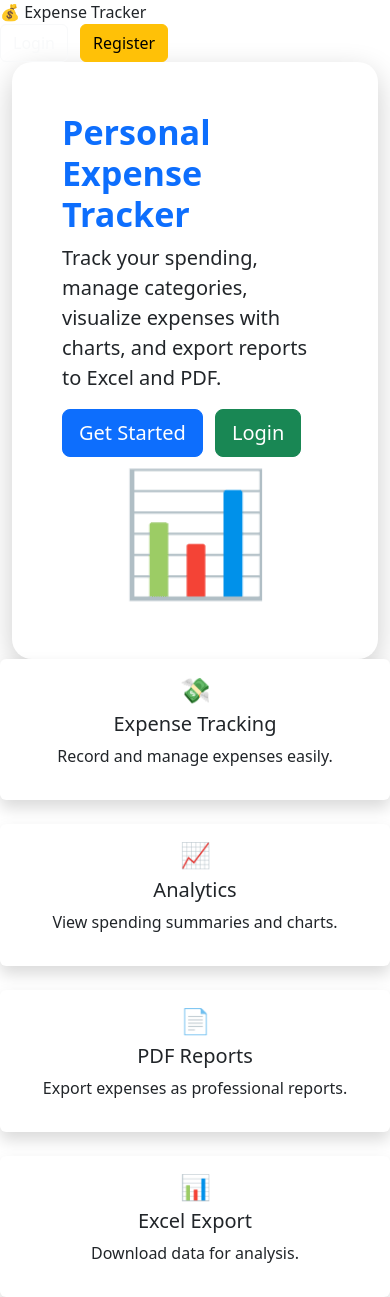
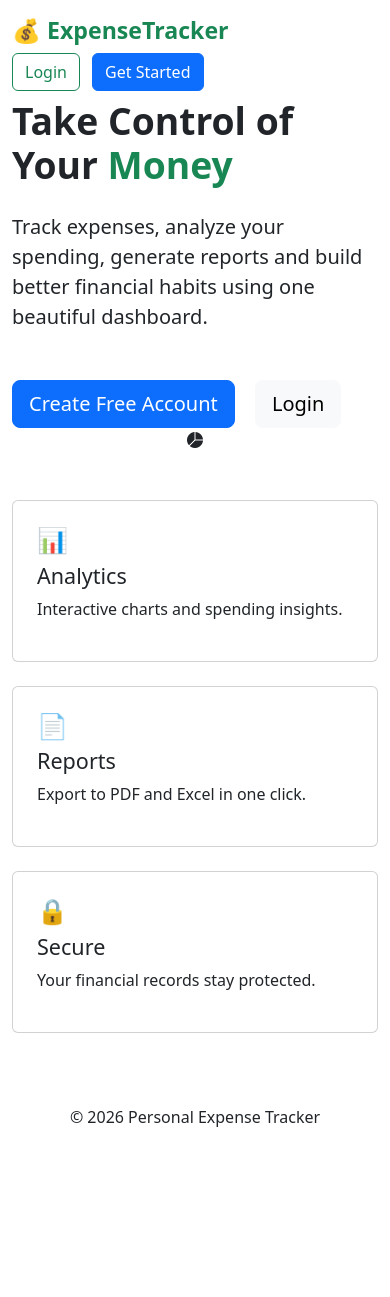
Before and after one commit to michaelmugeni/personal-expense-tracker, a Flask app: page / in a window 390 px wide. After the commit the page ends 1127 px from the top, so only its background shows below. Run offline with Flask 3, Linux system fonts and the light colour scheme.

Commit message:
css file added

```diff
--- a/templates/index.html
+++ b/templates/index.html
@@ -1,88 +1,108 @@
+<!DOCTYPE html>
+<html lang="en">
+
+<head>
+
+    <meta charset="UTF-8">
+
+    <meta name="viewport" content="width=device-width, initial-scale=1.0">
+
+    <title>Personal Expense Tracker</title>
+
+    <!-- Bootstrap -->
     <link href="https://cdn.jsdelivr.net/npm/bootstrap@5.3.3/dist/css/bootstrap.min.css" rel="stylesheet">
 
-<style>dff
+    <!-- Bootstrap Icons -->
+    <link rel="stylesheet"
+          href="https://cdn.jsdelivr.net/npm/bootstrap-icons@1.11.3/font/bootstrap-icons.min.css">
 
-    body{
-        background: linear-gradient(135deg,#0d6efd,#0dcaf0);
-        min-height:100vh;
-    }
+    <!-- Our CSS -->
+    <link rel="stylesheet"
+          href="{{ url_for('static', filename='css/style.css') }}">
 
-    .hero{
-        padding:100px 0;
-        color:white;
-    }
+</head>
 
-    .feature-card{
-        transition:0.3s;
-        border:none;
-    }
+<body>
 
-    .feature-card:hover{
-        transform:translateY(-8px);
-    }
+<!-- NAVBAR -->
 
-    .hero-box{
-        background:white;
-        border-radius:20px;
-        padding:50px;
-        box-shadow:0 10px 30px rgba(0,0,0,0.2);
-    }
+<nav class="navbar navbar-expand-lg bg-white">
 
-    footer{
-        color:white;
-        text-align:center;
-        padding:20px;
-    }
+    <div class="container">
 
-</style>
-    <a class="navbar-brand" href="#">
-        💰 Expense Tracker
+        <a class="navbar-brand fw-bold fs-3 text-success" href="/">
+            💰 ExpenseTracker
         </a>
 
         <div>
-        <a href="/login" class="btn btn-outline-light me-2">
+
+            <a href="/login" class="btn btn-outline-success me-2">
                 Login
             </a>
 
-        <a href="/register" class="btn btn-warning">
-            Register
-        </a>
-    </div>
-
-</div>
-<div class="container">
-
-    <div class="hero-box">
-
-        <div class="row align-items-center">
-
-            <div class="col-md-6">
-
-                <h1 class="display-4 fw-bold text-primary">
-                    Personal Expense Tracker
-                </h1>
-
-                <p class="lead text-dark">
-                    Track your spending, manage categories,
-                    visualize expenses with charts,
-                    and export reports to Excel and PDF.
-                </p>
-
-                <a href="/register" class="btn btn-primary btn-lg me-2">
+            <a href="/register" class="btn btn-primary">
                 Get Started
-                </a>
-
-                <a href="/login" class="btn btn-success btn-lg">
-                    Login
             </a>
 
         </div>
 
-            <div class="col-md-6 text-center">
+    </div>
 
-                <h1 style="font-size:120px;">
-                    📊
+</nav>
+
+<!-- HERO -->
+
+<section class="hero">
+
+<div class="container">
+
+<div class="row align-items-center">
+
+<div class="col-lg-6">
+
+<h1 class="display-3 fw-bold">
+
+Take Control of Your
+
+<span class="text-success">
+
+Money
+
+</span>
+
 </h1>
+
+<p class="lead mt-4">
+
+Track expenses, analyze your spending,
+generate reports and build better financial habits
+using one beautiful dashboard.
+
+</p>
+
+<div class="mt-5">
+
+<a href="/register"
+class="btn btn-primary btn-lg">
+
+Create Free Account
+
+</a>
+
+<a href="/login"
+class="btn btn-light btn-lg ms-3">
+
+Login
+
+</a>
+
+</div>
+
+</div>
+
+<div class="col-lg-6 text-center">
+
+<i class="bi bi-pie-chart-fill hero-icon"></i>
 
 </div>
 
@@ -90,21 +110,62 @@
 
 </div>
 
-</div>
+</section>
+
+<!-- FEATURES -->
+
+<section class="container py-5">
+
 <div class="row g-4">
 
-    <div class="col-md-3">
+<div class="col-md-4">
 
-        <div class="card feature-card shadow">
+<div class="card feature-card p-4">
 
-            <div class="card-body text-center">
+<h2>📊</h2>
 
-                <h2>💸</h2>
-
-                <h5>Expense Tracking</h5>
+<h4>Analytics</h4>
 
 <p>
-                    Record and manage expenses easily.
+
+Interactive charts and spending insights.
+
+</p>
+
+</div>
+
+</div>
+
+<div class="col-md-4">
+
+<div class="card feature-card p-4">
+
+<h2>📄</h2>
+
+<h4>Reports</h4>
+
+<p>
+
+Export to PDF and Excel in one click.
+
+</p>
+
+</div>
+
+</div>
+
+<div class="col-md-4">
+
+<div class="card feature-card p-4">
+
+<h2>🔒</h2>
+
+<h4>Secure</h4>
+
+<p>
+
+Your financial records stay protected.
+
 </p>
 
 </div>
@@ -113,64 +174,20 @@
 
 </div>
 
-    <div class="col-md-3">
+</section>
 
-        <div class="card feature-card shadow">
+<!-- FOOTER -->
 
-            <div class="card-body text-center">
-
-                <h2>📈</h2>
-
-                <h5>Analytics</h5>
+<footer class="text-center py-4">
 
 <p>
-                    View spending summaries and charts.
+
+© 2026 Personal Expense Tracker
+
 </p>
 
-            </div>
+</footer>
 
-        </div>
+</body>
 
-    </div>
-
-    <div class="col-md-3">
-
-        <div class="card feature-card shadow">
-
-            <div class="card-body text-center">
-
-                <h2>📄</h2>
-
-                <h5>PDF Reports</h5>
-
-                <p>
-                    Export expenses as professional reports.
-                </p>
-
-            </div>
-
-        </div>
-
-    </div>
-
-    <div class="col-md-3">
-
-        <div class="card feature-card shadow">
-
-            <div class="card-body text-center">
-
-                <h2>📊</h2>
-
-                <h5>Excel Export</h5>
-
-                <p>
-                    Download data for analysis.
-                </p>
-
-            </div>
-
-        </div>
-
-    </div>
-
-</div>
+</html>
```
Also changed, not shown: templates/dashboard_old.html (renamed from templates/dashboard.html). Lines whose indentation alone changed are shown as unchanged.
